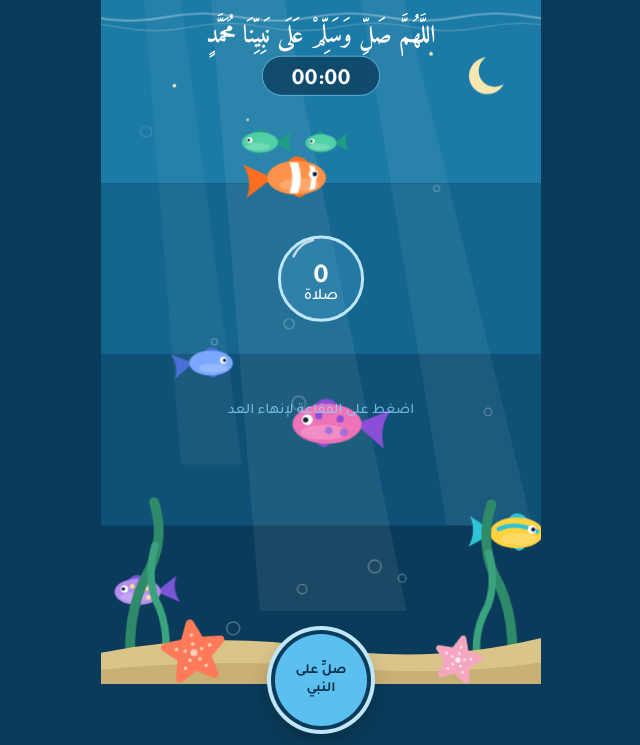
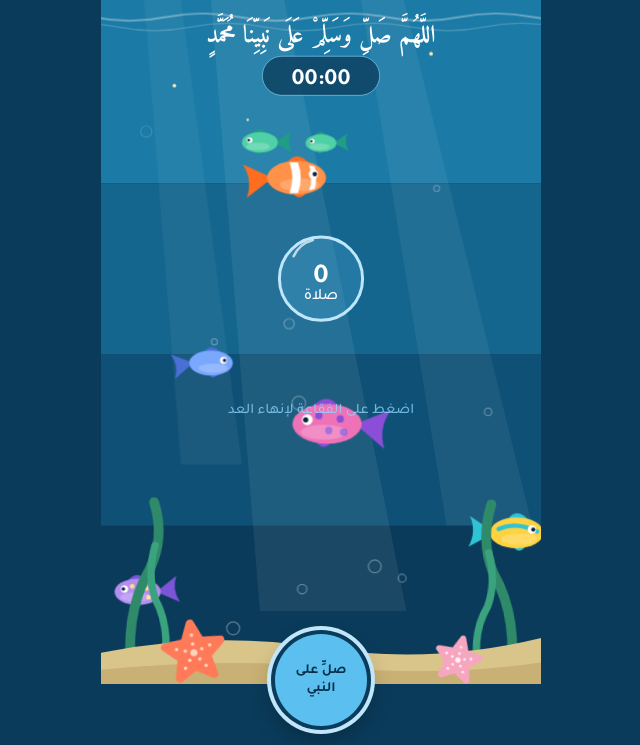
Before and after one commit to mhussein76/Islamic-pages, a plain HTML site: page salawat.html in a window 1280 px wide. Shown: the top 745 px of the page, without its empty margins (319-959 px from the left). Drawn offline with Linux system fonts and the light colour scheme.

Commit message:
Remove crescent from salawat page
Co-Authored-By: Claude Sonnet 5.5 <noreply@anthropic.com>
Claude-Session: https://claude.ai/code/session_01XmUrMd1UWbBjLvR1k4g4Wr

```diff
--- a/salawat.html
+++ b/salawat.html
@@ -50,7 +50,6 @@ box-shadow:0 0 0 4px #0a3b5a,0 0 0 8px #bfe6fb,0 10px 24px rgba(0,0,0,.35);trans
 <polygon class="ray" style="animation-delay:-3s" points="210,0 245,0 350,430 280,430" opacity=".06"/>
 <polygon class="ray" style="animation-delay:-5s" points="20,0 50,0 100,380 50,380" opacity=".05"/>
 </g>
-<circle cx="316" cy="62" r="15" fill="#f6e7b0"/><circle cx="322" cy="58" r="13" fill="#1b7ba6"/>
 <g fill="#f6e7b0"><circle cx="270" cy="44" r="1.5"/><circle cx="60" cy="70" r="1.5"/><circle cx="120" cy="98" r="1"/></g>
 <g fill="none" stroke="#fff" stroke-linecap="round">
 <path class="wave" stroke-opacity=".35" stroke-width="1.6" d="M-120 14 Q-90 8 -60 14 T0 14 T60 14 T120 14 T180 14 T240 14 T300 14 T360 14 T420 14 T480 14"/>
```
